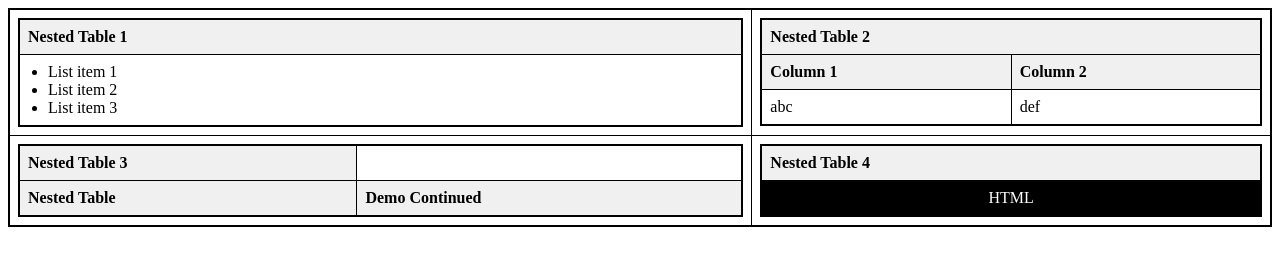
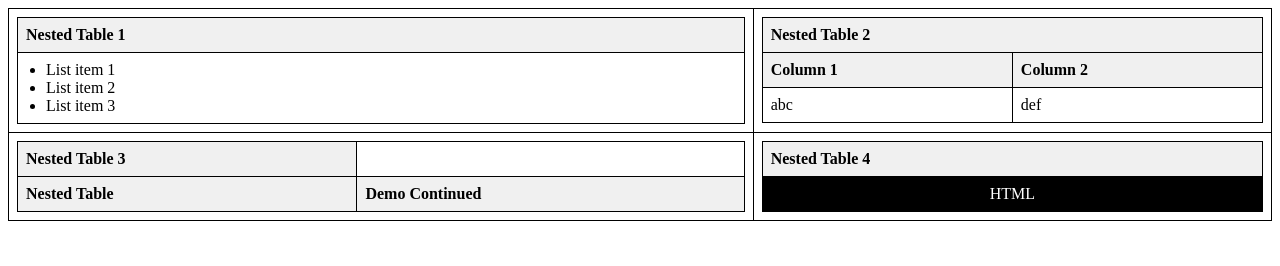
Before and after one commit to acciojob/tables-in-tables-zapshooter, a website: page main.html in a window 1280 px wide. Drawn offline with Linux system fonts and the light colour scheme.

Commit message:
created a submission

```diff
--- a/main.html
+++ b/main.html
@@ -8,7 +8,7 @@
         table {
             border-collapse: collapse;
             width: 100%;
-            border: 2px solid black;
+            border: 1px solid black;
         }
 
         th, td {
@@ -23,7 +23,7 @@
             font-weight: bold;
         }
 
-        .black-cell {
+        .black-background {
             background-color: black;
             color: white;
             text-align: center;
@@ -40,12 +40,9 @@
         <tr>
             <td>
                 <table>
-                    <thead>
                     <tr>
                         <th>Nested Table 1</th>
                     </tr>
-                    </thead>
-                    <tbody>
                     <tr>
                         <td>
                             <ul>
@@ -55,12 +52,10 @@
                             </ul>
                         </td>
                     </tr>
-                    </tbody>
                 </table>
             </td>
             <td>
                 <table>
-                    <thead>
                     <tr>
                         <th colspan="2">Nested Table 2</th>
                     </tr>
@@ -68,20 +63,16 @@
                         <th>Column 1</th>
                         <th>Column 2</th>
                     </tr>
-                    </thead>
-                    <tbody>
                     <tr>
                         <td>abc</td>
                         <td>def</td>
                     </tr>
-                    </tbody>
                 </table>
             </td>
         </tr>
         <tr>
             <td>
                 <table>
-                    <thead>
                     <tr>
                         <th>Nested Table 3</th>
                     </tr>
@@ -89,21 +80,16 @@
                         <th>Nested Table</th>
                         <th>Demo Continued</th>
                     </tr>
-                    </thead>
                 </table>
             </td>
             <td>
                 <table>
-                    <thead>
                     <tr>
                         <th>Nested Table 4</th>
                     </tr>
-                    </thead>
-                    <tbody>
                     <tr>
-                            <td class="black-cell">HTML</td>
+                        <td class="black-background">HTML</td>
                     </tr>
-                    </tbody>
                 </table>
             </td>
         </tr>
```
Lines whose indentation alone changed are shown as unchanged.
